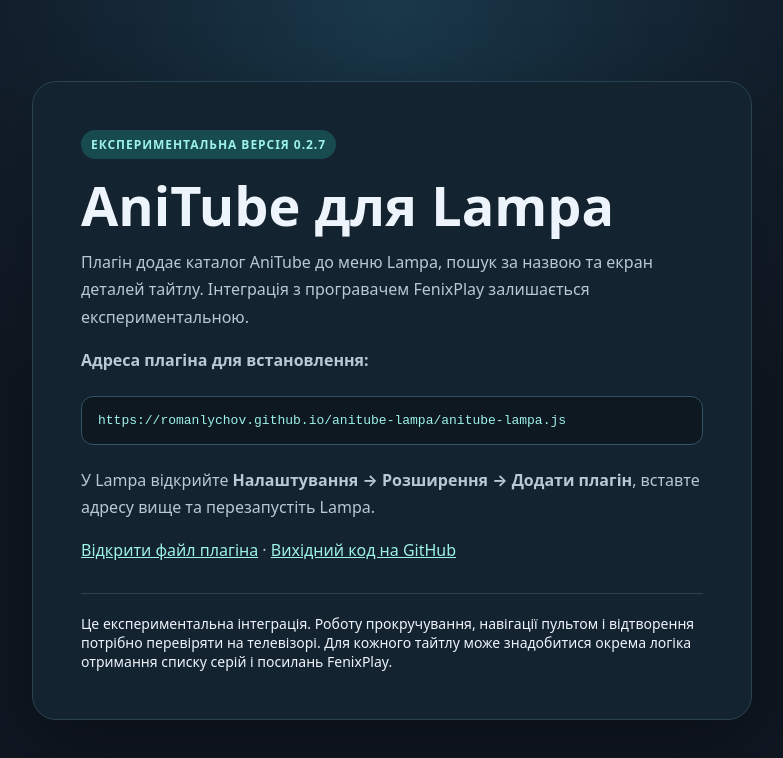
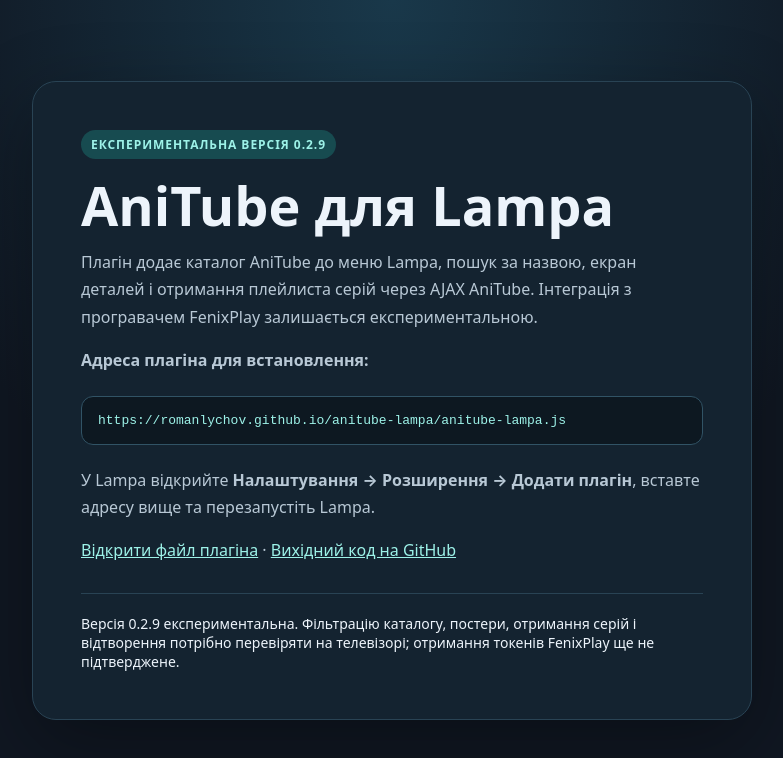
Before and after one commit to romanlychov/anitube-lampa, a plain HTML site: page index.html in a window 1280 px wide. Shown: the whole page, without its empty margins (248-1031 px from the left). Drawn offline with Linux system fonts and the light colour scheme.

Commit message:
Update project page to 0.2.9

```diff
--- a/index.html
+++ b/index.html
@@ -14,12 +14,12 @@ code{overflow-wrap:anywhere;color:#9df2e8}.url{display:block;margin:22px 0;paddi
 a{color:#9df2e8}.note{margin-top:28px;padding-top:20px;border-top:1px solid #294354;font-size:14px}
 </style></head>
 <body><main>
-<span class="tag">Експериментальна версія 0.2.7</span>
+<span class="tag">Експериментальна версія 0.2.9</span>
 <h1>AniTube для Lampa</h1>
-<p>Плагін додає каталог AniTube до меню Lampa, пошук за назвою та екран деталей тайтлу. Інтеграція з програвачем FenixPlay залишається експериментальною.</p>
+<p>Плагін додає каталог AniTube до меню Lampa, пошук за назвою, екран деталей і отримання плейлиста серій через AJAX AniTube. Інтеграція з програвачем FenixPlay залишається експериментальною.</p>
 <p><strong>Адреса плагіна для встановлення:</strong></p>
 <code class="url">https://romanlychov.github.io/anitube-lampa/anitube-lampa.js</code>
 <p>У Lampa відкрийте <strong>Налаштування → Розширення → Додати плагін</strong>, вставте адресу вище та перезапустіть Lampa.</p>
 <p><a href="anitube-lampa.js">Відкрити файл плагіна</a> · <a href="https://github.com/romanlychov/anitube-lampa">Вихідний код на GitHub</a></p>
-<div class="note">Це експериментальна інтеграція. Роботу прокручування, навігації пультом і відтворення потрібно перевіряти на телевізорі. Для кожного тайтлу може знадобитися окрема логіка отримання списку серій і посилань FenixPlay.</div>
+<div class="note">Версія 0.2.9 експериментальна. Фільтрацію каталогу, постери, отримання серій і відтворення потрібно перевіряти на телевізорі; отримання токенів FenixPlay ще не підтверджене.</div>
 </main></body></html>
```
